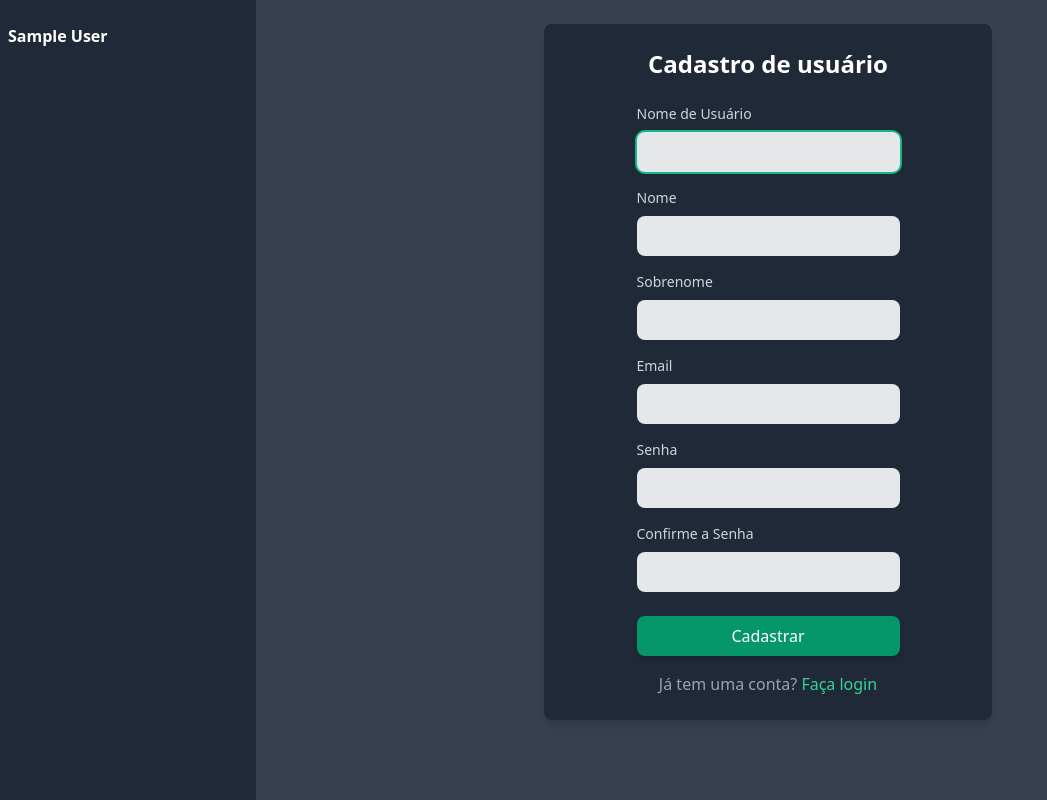
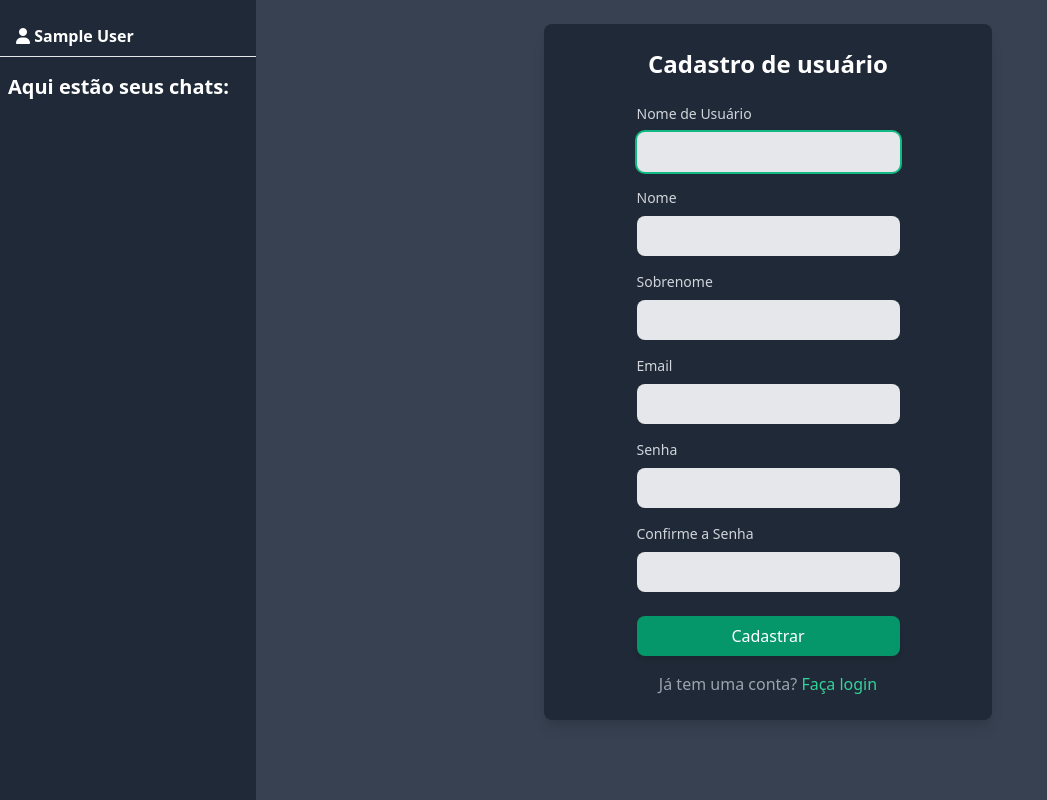
Before and after one commit to thercior/code-assistent, a Django app: page /accounts/cadastro/ in a window 1280 px wide. Shown: the part 72-872 px from the top of the page, without its empty margins (0-1047 px from the left). Run offline with Django 5.2, Linux system fonts and the light colour scheme; the visitor is signed in with stand-in values (Sample User, id 1); some libraries are stand-ins or nearby versions.

Commit message:
:lipstick: style: add cdn para icons | :recycle: refactor: exibição de logo para não logados

```diff
--- a/templates/base.html
+++ b/templates/base.html
@@ -7,6 +7,7 @@
         <title>{% block title %}{% endblock %}</title>
         <link rel="shortcut icon" href="{% static 'img/logo-code_assistant(1).jpg' %}" type="image/x-icon">
         <link href="https://cdn.jsdelivr.net/npm/tailwindcss@2.2.19/dist/tailwind.min.css" rel="stylesheet">
+        <link rel="stylesheet" href="https://cdnjs.cloudflare.com/ajax/libs/font-awesome/6.6.0/css/all.min.css" integrity="sha512-Kc323vGBEqzTmouAECnVceyQqyqdsSiqLQISBL29aUW4U/M7pSPA/gEUZQqv1cwx4OnYxTxve5UMg5GT6L4JJg==" crossorigin="anonymous" referrerpolicy="no-referrer" />
         <link rel="stylesheet" href="{% static 'css/style.css' %}">
         {% block styles %}{% endblock %}
     </head>
--- a/templates/components/_header.html
+++ b/templates/components/_header.html
@@ -1,14 +1,14 @@
 {% load static %}
 <header class="w-full bg-gray-800 p-4">
     <div class="container mx-auto flex justify-between items-center">
+        <div class="flex items-center">
+            <a href="{% url 'Chatbot:conversation_list' %}" class="mr-2">
+                <img class="rounded w-10" src="{% static 'img/logo-code_assistant(1).jpg' %}" alt="logo">
+            </a>
+            <h2 class="text-xl font-bold text-white">Code Assistant</h2>
+        </div>
 
         {% if user.is_authenticated %}
-            <div class="flex items-center">
-                <a href="{% url 'Chatbot:conversation_list' %}" class="mr-2">
-                    <img class="rounded w-10" src="{% static 'img/logo-code_assistant(1).jpg' %}" alt="logo">
-                </a>
-                <h2 class="text-xl font-bold text-white">Code Assistant</h2>
-            </div>
             <ul class="flex justify-start items-start">
                 <li class="flex items-center">
                     <a href="{% url 'Chatbot:conversation_list' %}" class="text-white font-extrabold hover:bg-blue-700 px-4 py-2 rounded-lg transition">
@@ -30,15 +30,9 @@
 
         {% else %}
 
-            <!-- Saudação de Boas-vindas -->
-            <h2 class="text-xl font-bold text-white">Code Assistant</h2>
-
-            <!-- Botão de Logout -->
+            <!-- Botão de Login -->
                 <a href="{% url 'Accounts:login' %}" class="flex items-center text-white bg-blue-600 hover:bg-blue-700 px-4 py-2 rounded-lg transition">
-                    <svg xmlns="http://www.w3.org/2000/svg" class="h-5 w-5 mr-2" viewBox="0 0 20 20" fill="currentColor">
-                        <path fill-rule="evenodd" d="M3 4a1 1 0 011-1h10a1 1 0 011 1v4a1 1 0 11-2 0V5H5v10h8v-3a1 1 0 112 0v4a1 1 0 01-1 1H4a1 1 0 01-1-1V4z" clip-rule="evenodd" />
-                        <path fill-rule="evenodd" d="M12.293 9.293a1 1 0 011.414 0l3 3a1 1 0 010 1.414l-3 3a1 1 0 01-1.414-1.414L14.586 13H9a1 1 0 110-2h5.586l-1.293-1.293a1 1 0 010-1.414z" clip-rule="evenodd" />
-                    </svg>
+                    <i class="fa-solid fa-right-to-bracket text-white font-bold pr-2"></i>
                     Entrar
                 </a>
 
--- a/templates/components/_sidebar.html
+++ b/templates/components/_sidebar.html
@@ -10,10 +10,15 @@
         <div class="conversations mt-4 overflow-y-auto">
             <h3 class="p-2 font-bold ">
                 <a href="{% url 'Accounts:update_profile' request.user.id %}" class="">
+                    <i class="fa fa-user ml-2"></i>
                     {{ request.user.first_name }} {{ request.user.last_name }}
                 </a>
             </h3>
-            <div class="mt-12">
+            <hr>
+            <div class="mt-4">
+                <h2 class="text-xl font-semibold text-justify ml-2">
+                    Aqui estão seus chats:
+                </h2>
                 <h3 class="text-lg font-semibold text-start">
                     <ul>
                         {% for conversation in conversations %}
```
